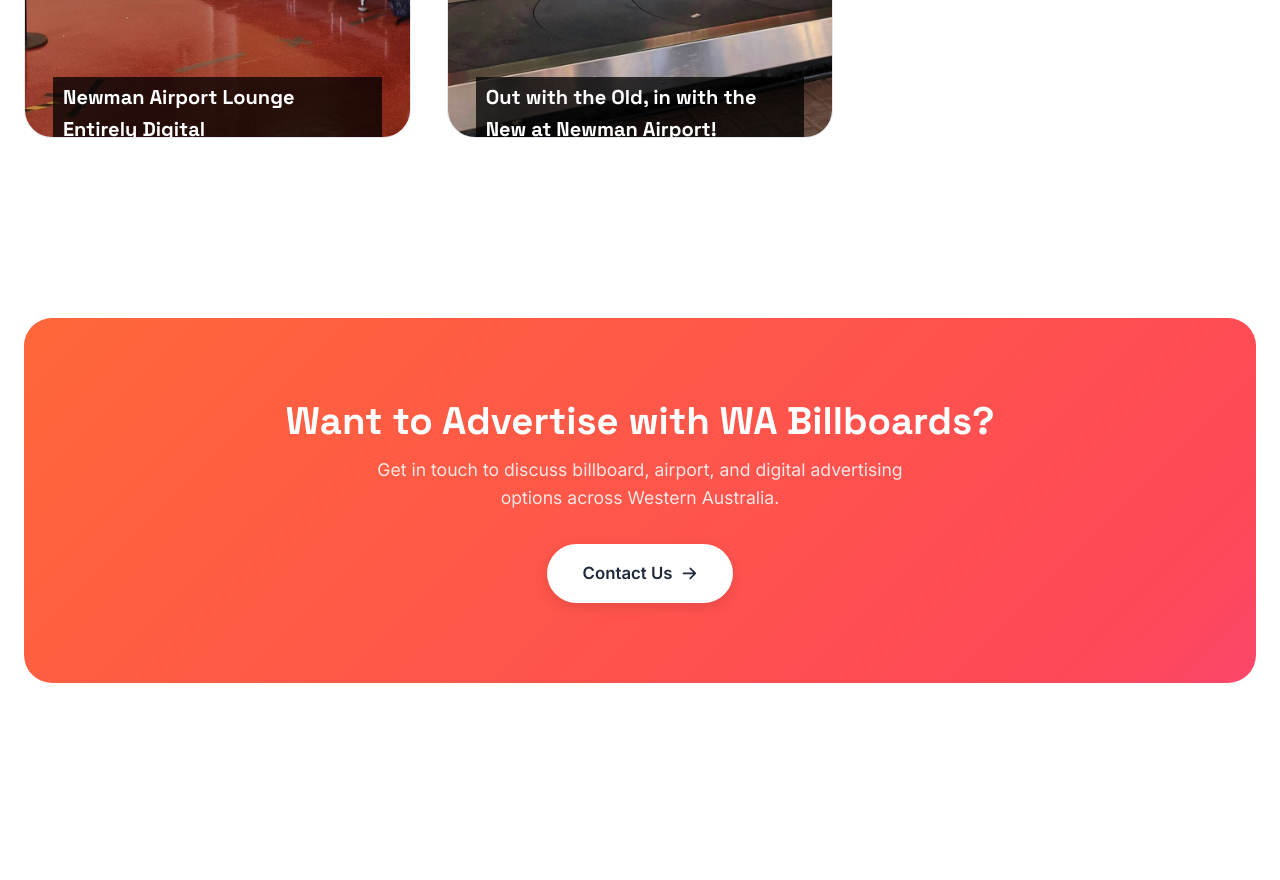
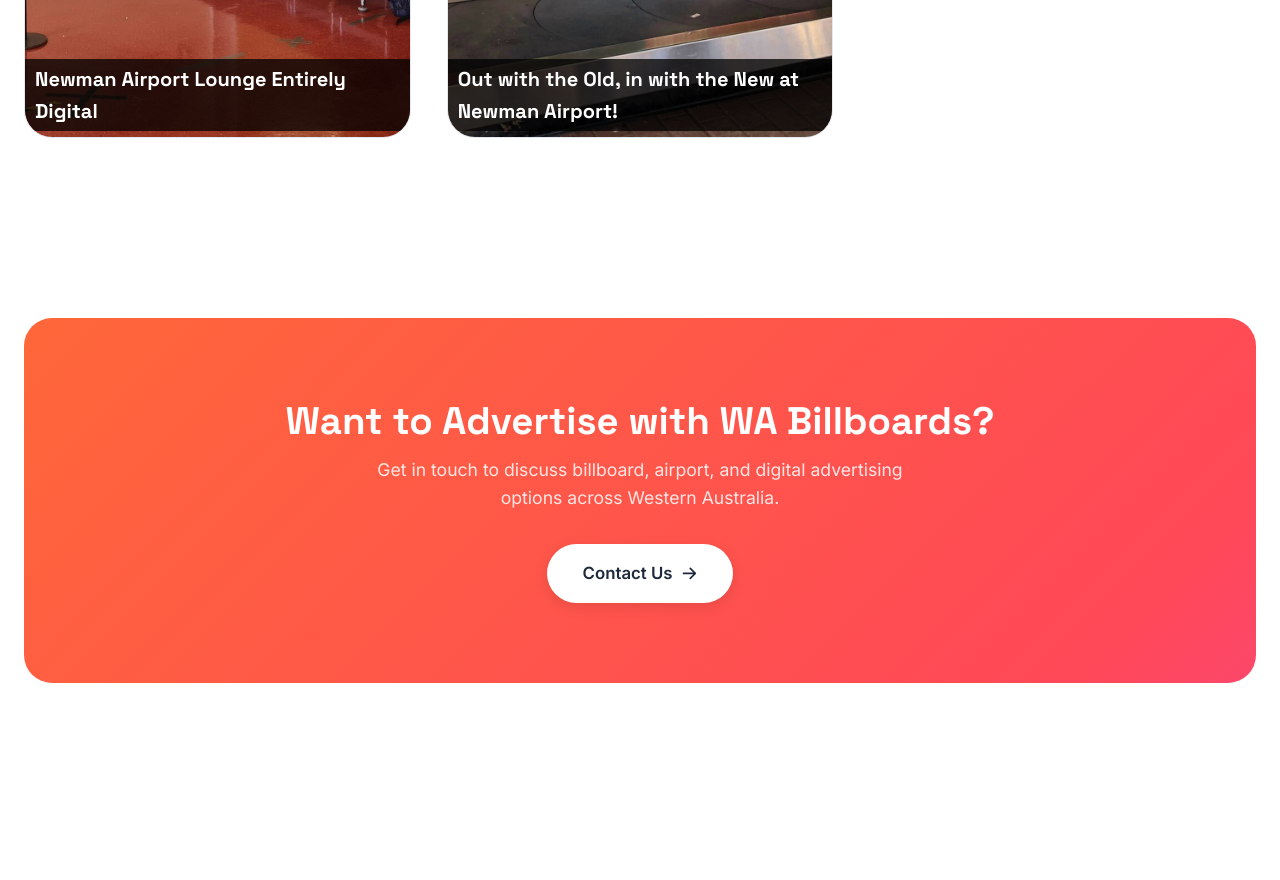
Before and after one commit to sherazhunzai1/wa-billboards, a React (Vite) app: page /news in a window 1280 px wide. Shown: the part 1140-2020 px from the top of the page. Built offline with nearby package versions, Linux system fonts and the light colour scheme.

Commit message:
feat:image blog 3

```diff
--- a/src/pages/News.css
+++ b/src/pages/News.css
@@ -74,7 +74,6 @@
   border-color: transparent;
 }
 
-
 /* Card Image */
 .news-card__image-wrap {
   position: relative;
@@ -99,7 +98,7 @@
   display: flex;
   flex-direction: column;
   justify-content: flex-end;
-  padding: 28px;
+  padding: 10px 0px;
 }
 
 .news-card__category {
@@ -168,7 +167,6 @@
 .news-card:hover .news-card__title {
   color: var(--orange);
 }
-
 
 /* Excerpt & Content */
 .news-card__excerpt {
```
Also changed, not shown: src/assets/images/blogs/blog 3.jpg (added).
